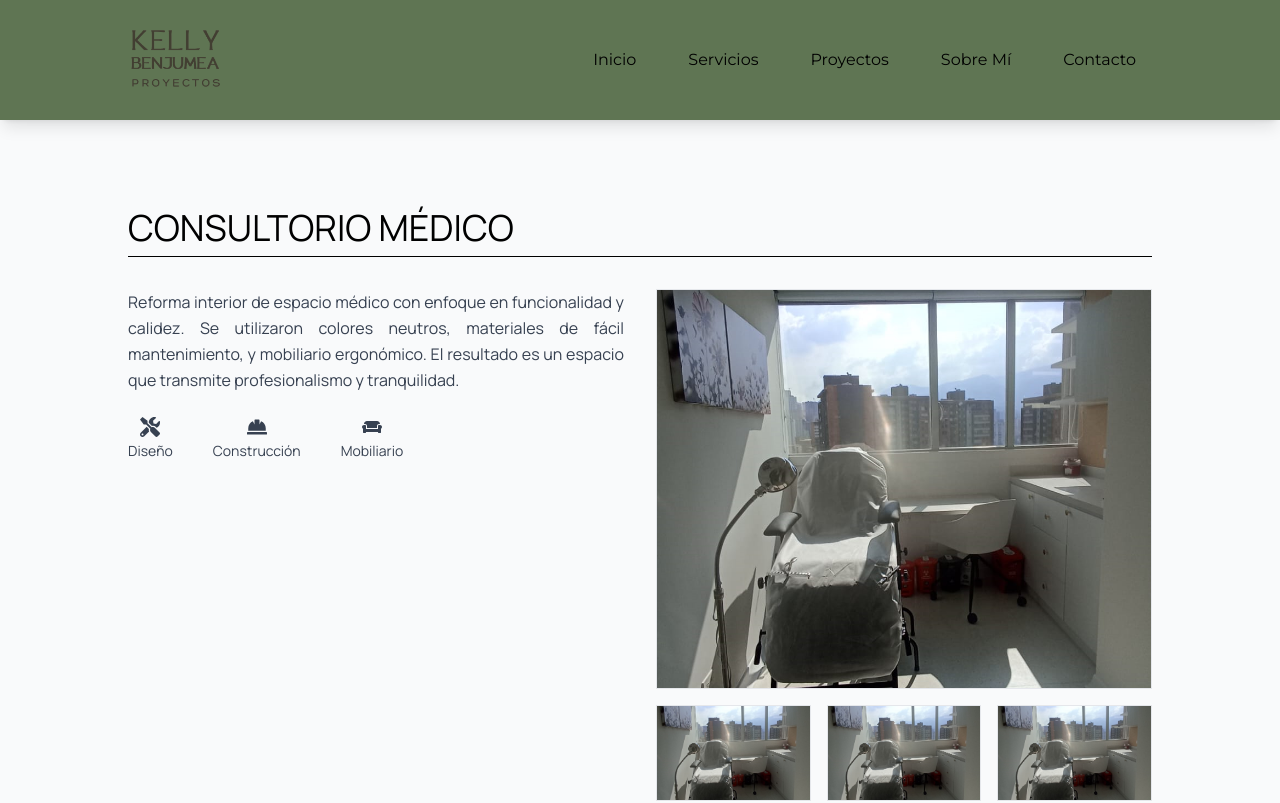
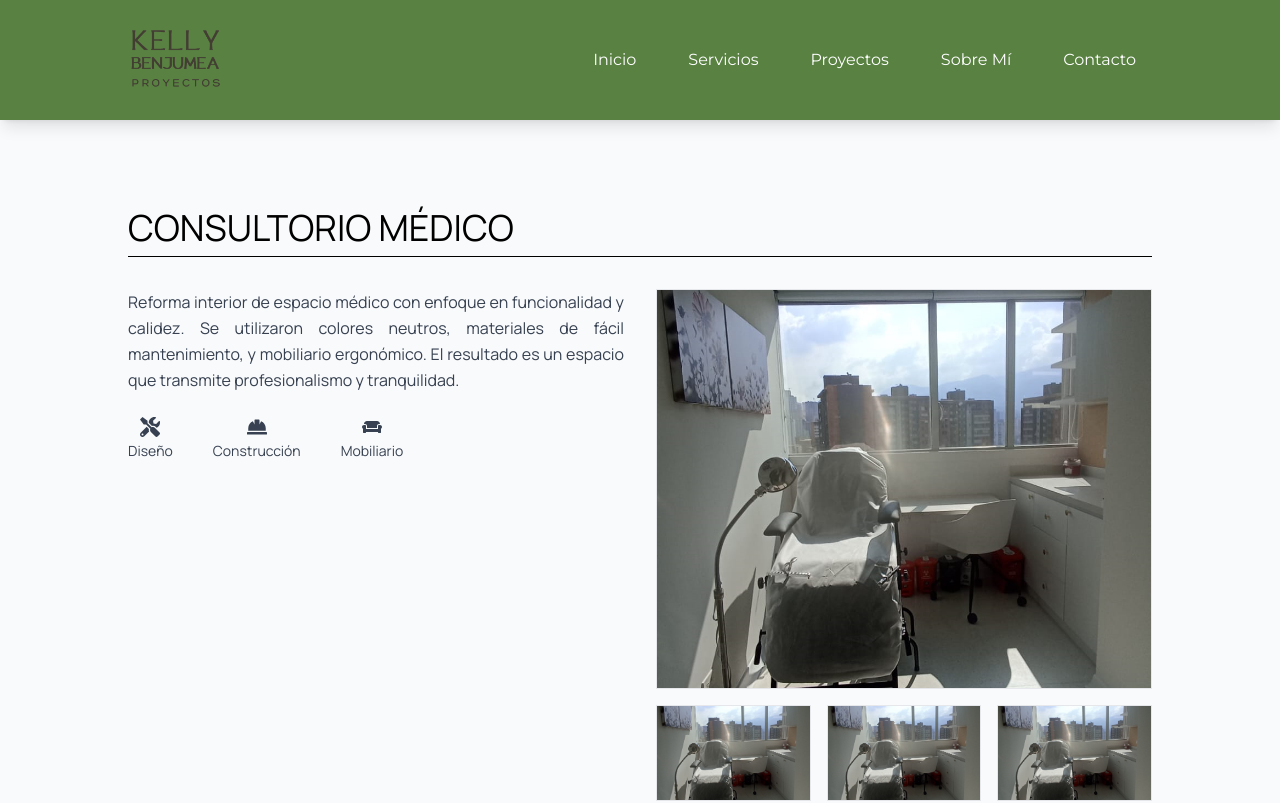
Before and after one commit to ErickBejarano15/Portafolio_Arquitecta_Kelly, a React (Vite) app: page /Portafolio_Arquitecta_Kelly/proyectos/1 in a window 1280 px wide. Shown: the top 803 px of the page. Built offline with nearby package versions, Linux system fonts and the light colour scheme; a web font is replaced by a local one.

Commit message:
Actualizaciones de diseño y componentes

```diff
--- a/src/Components/NavBar.jsx
+++ b/src/Components/NavBar.jsx
@@ -57,7 +57,7 @@ const NavBar = () => {
                 key={path}
                 to={path}
                 onClick={() => setMenuOpen(false)}
-                className='block py-2 px-4 font-montserrat text-black hover:text-yellow-500 transition duration-300'
+                className='block py-2 px-4 font-montserrat text-white hover:text-yellow-500 transition duration-300'
               >
                 {label}
               </Link>
--- a/tailwind.config.js
+++ b/tailwind.config.js
@@ -7,8 +7,8 @@ export default {
   theme: {
     extend: {
       colors: {
-        'gris-canva': '#5F7553',
-        'background-color': '#5F7553',
+        'gris-canva': '#598242',
+        'background-color': '#598242',
         'gris-canva-osc': '#2D302D',
       },
       fontFamily: {
```
